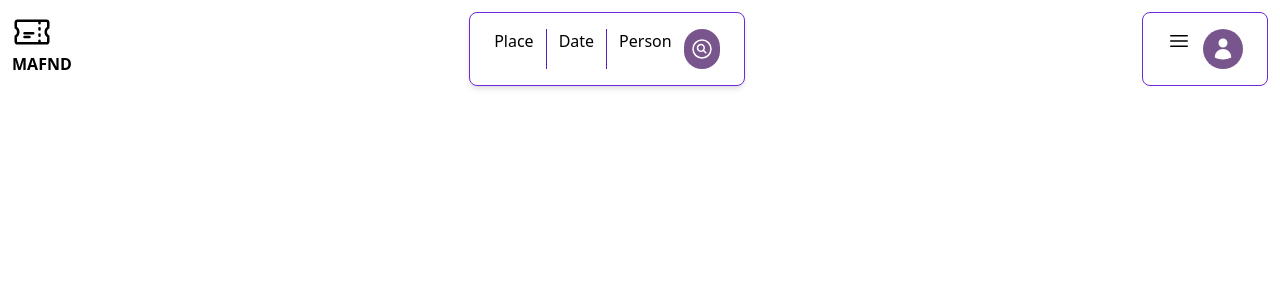
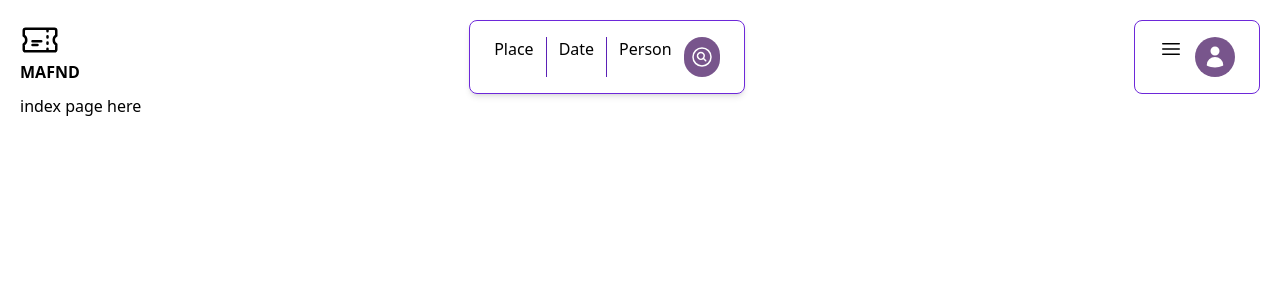
Before and after one commit to Feven98/booking-app, a React (Vite) app in the folder user/: page / in a window 1280 px wide. Shown: the top 300 px of the page. Built offline with nearby package versions, Linux system fonts and the light colour scheme.

Commit message:
create format for outlate

```diff
--- a/user/src/App.jsx
+++ b/user/src/App.jsx
@@ -3,14 +3,17 @@ import './App.css'
 import IndexPage from './pages/IndexPage'
 import LoginPage from './pages/LogInPage'
 import SignupPage from './pages/SignupPage.'
+import Format from './Format'
 
 function App() {
 
   return (
     <Routes>
-      <Route path='/' element={<IndexPage />} />
+      <Route path='/' element={<Format />}>
+      <Route index element={<IndexPage />} />
       <Route path='/login' element={<LoginPage/>} />
       <Route path='/signup' element={<SignupPage/>} />
+      </Route>
     </Routes>
 
   )
--- /dev/null
+++ b/user/src/Format.jsx
@@ -0,0 +1,12 @@
+import { Outlet } from "react-router-dom"
+import Header from "./Header"
+
+function Format(){
+    return(
+<div className="p-5">
+    <Header />
+    <Outlet />
+</div>
+    )
+}
+export default Format
--- a/user/src/Header.jsx
+++ b/user/src/Header.jsx
@@ -2,7 +2,7 @@ import { Link } from "react-router-dom"
 
 function Header() {
     return (
-        <header className='p-3 flex justify-between'>
+        <header className='flex justify-between'>
             <a href='' className='logo'>
                 {/* the person do =  */}
                 {/* <a href='' className='flex items-center gap-1'> */}
--- a/user/src/pages/IndexPage.jsx
+++ b/user/src/pages/IndexPage.jsx
@@ -4,7 +4,7 @@ import Header from "../Header"
 function IndexPage(){
     return(
     <div>
-    <Header />
+    index page here
    </div>
     )
 }
--- a/user/src/pages/LoginPage.jsx
+++ b/user/src/pages/LoginPage.jsx
@@ -1,6 +1,10 @@
+import Header from "../Header"
+
 function LoginPage(){
     return(
-<div>login</div>
+<div>
+   login page
+</div>
     )
 }
 export default LoginPage
```
